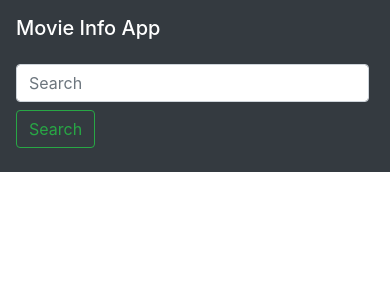
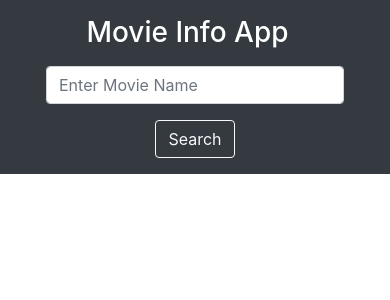
Before and after one commit to iamchiki/react-movie-info-app, a React (Create React App) app: page / in a window 390 px wide. Shown: the top 300 px of the page. Built offline with nearby package versions, Linux system fonts and the light colour scheme.

Commit message:
style: make header responsive

```diff
--- a/src/components/HeaderComponent.js
+++ b/src/components/HeaderComponent.js
@@ -3,11 +3,15 @@ import SearchForm from './UI/SearchForm';
 
 const HeaderComponent = () => {
   return (
-    <header className='sticky-top'>
-      <nav className='navbar navbar-expand-lg navbar-dark bg-dark'>
-        <h1 className='navbar-brand'>Movie Info App</h1>
-        <SearchForm></SearchForm>
-      </nav>
+    <header className='sticky-top p-3 bg-dark text-white'>
+      <div className='container'>
+        <div className='d-flex flex-wrap align-items-center'>
+          <h3 className='nav col-12 col-lg-auto mr-lg-auto mb-3 mb-lg-0 justify-content-center'>
+            Movie Info App
+          </h3>
+          <SearchForm></SearchForm>
+        </div>
+      </div>
     </header>
   );
 };
--- a/src/components/UI/ButtonComponent.js
+++ b/src/components/UI/ButtonComponent.js
@@ -2,7 +2,7 @@ import React from 'react';
 
 const ButtonComponent = (props) => {
   return (
-    <button className='btn btn-outline-success my-2 my-sm-0' type='submit'>
+    <button className='btn btn-outline-light' type='submit'>
       {props.children}
     </button>
   );
--- a/src/components/UI/Input.js
+++ b/src/components/UI/Input.js
@@ -3,9 +3,9 @@ import React from 'react';
 const Input = React.forwardRef((props, ref) => {
   return (
     <input
-      className='form-control mr-sm-2'
+      className='form-control form-control-dark mr-lg-3'
       type='search'
-      placeholder='Search'
+      placeholder='Enter Movie Name'
       aria-label='Search'
       ref={ref}
     />
--- a/src/components/UI/SearchForm.js
+++ b/src/components/UI/SearchForm.js
@@ -29,12 +29,14 @@ const SearchForm = (props) => {
   };
 
   return (
-    <div>
-      <form className='form-inline my-2 my-lg-0' onSubmit={submitHandler}>
-        <Input ref={inputRef}></Input>
+    <form
+      className='col-12 col-lg-auto d-flex flex-column flex-lg-row'
+      onSubmit={submitHandler}>
+      <Input ref={inputRef}></Input>
+      <div className='align-self-center mt-3 mt-lg-0'>
         <ButtonComponent>Search</ButtonComponent>
-      </form>
-    </div>
+      </div>
+    </form>
   );
 };
 
```
